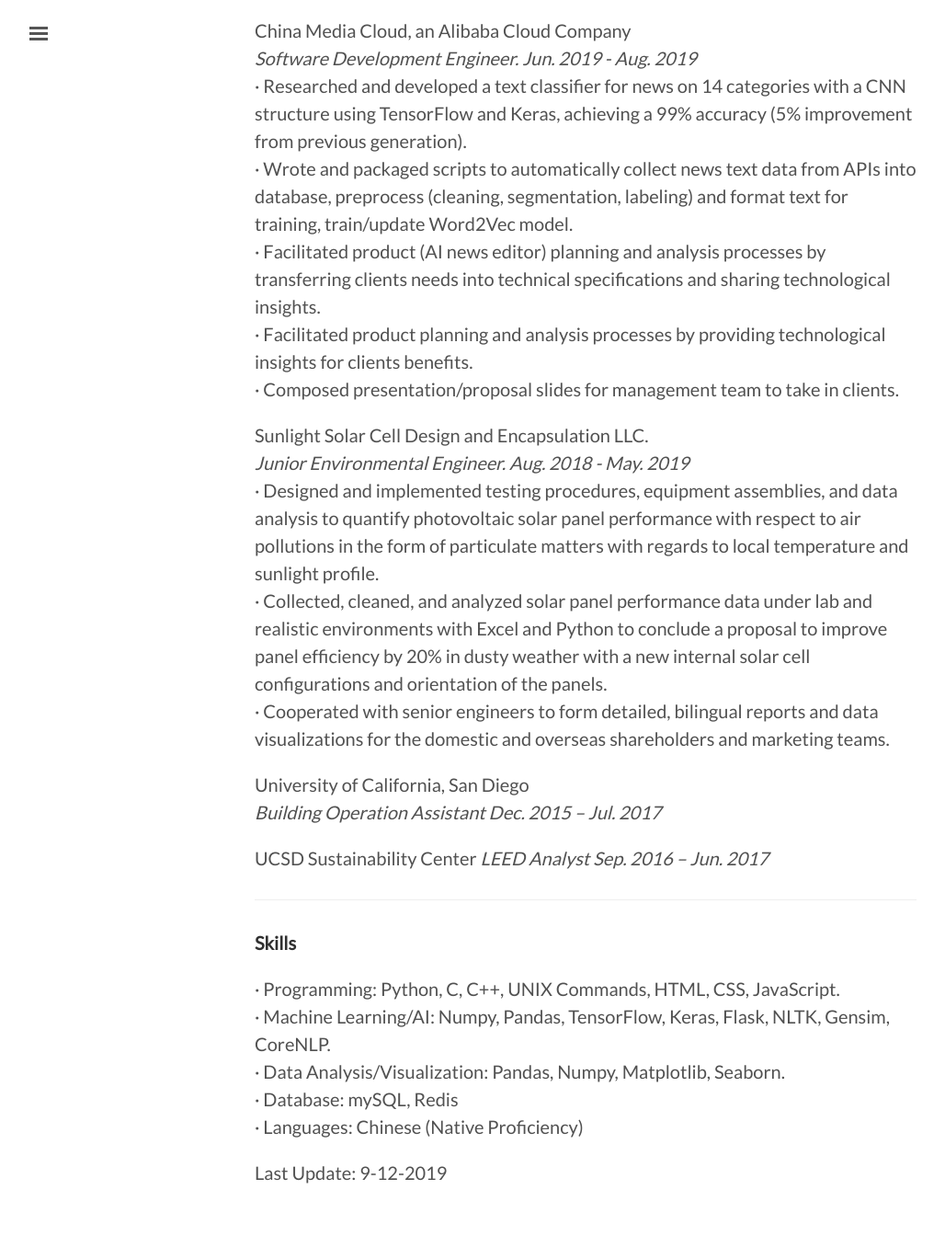
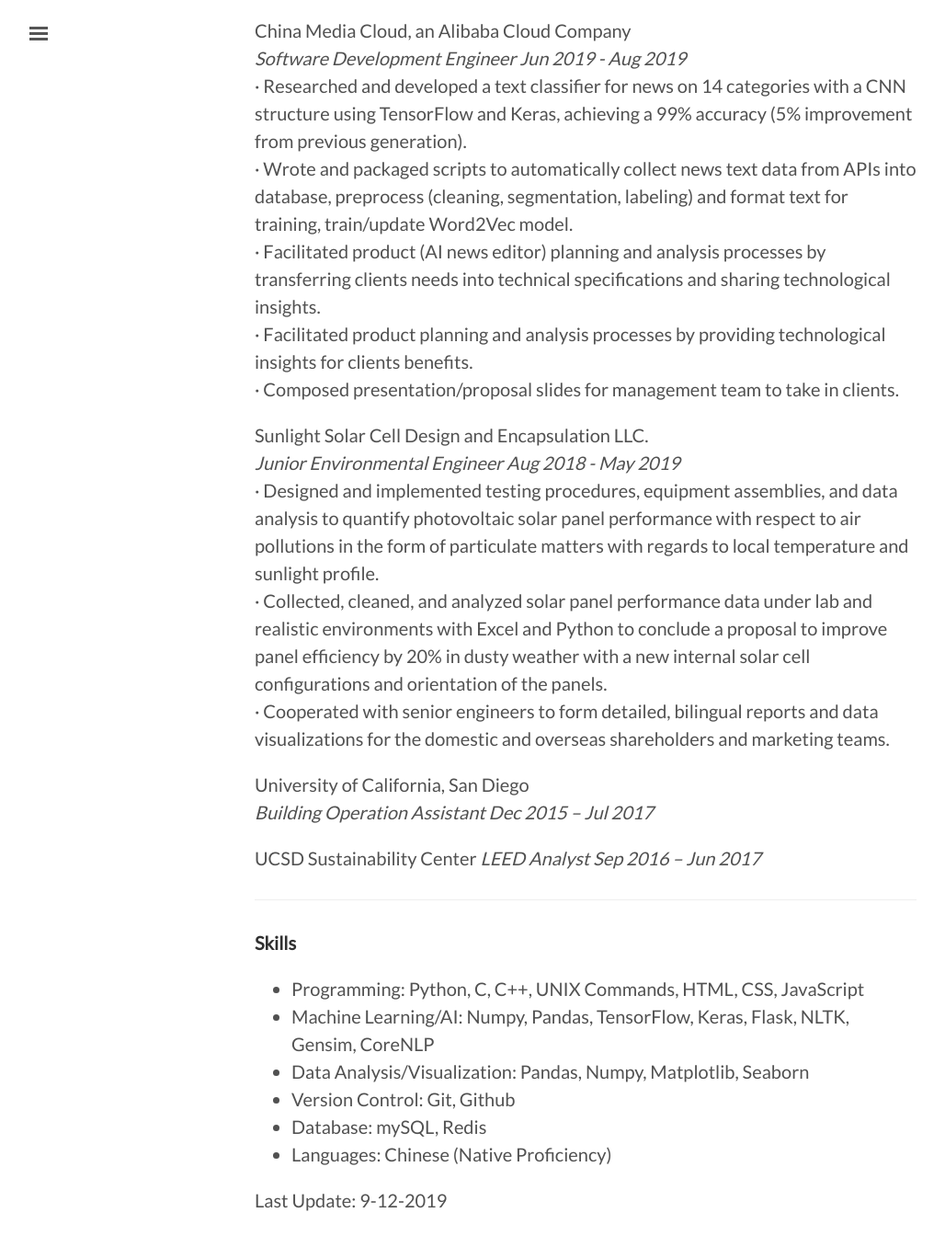
Before and after one commit to tonyzhang95/tonyzhang95.github.io, a Jekyll site: the page built from resume.md, in a window 1280 px wide and 1400 px high, scrolled down 740 px. Shown: the top 1356 px of the window at 92% size, without its empty margins (3-1031 px from the left). Built offline with Jekyll 4.4.1, drawn with Linux system fonts in a browser that asks for light colours; nearby versions of some CDN libraries; some of the changed text lies outside the part shown.

Commit message:
minor update on license, resume, config

```diff
--- a/_config.yml
+++ b/_config.yml
@@ -2,7 +2,7 @@
 
 # Setup
 title:               Zibo's Website
-tagline:             "A digital collection of my life"
+tagline:             "A digital collection of my work and life"
 description:         "Navigation"
 url:                 http://tonyzhang95.github.io
 baseurl:             ""
--- a/resume.md
+++ b/resume.md
@@ -24,7 +24,7 @@
 __Work__
 
 China Media Cloud, an Alibaba Cloud Company
-_Software Development Engineer. Jun. 2019 - Aug. 2019_
+_Software Development Engineer Jun 2019 - Aug 2019_
 · Researched and developed a text classifier for news on 14 categories with a CNN structure using TensorFlow and Keras, achieving a 99% accuracy (5% improvement from previous generation).
 · Wrote and packaged scripts to automatically collect news text data from APIs into database, preprocess (cleaning, segmentation, labeling) and format text for training, train/update Word2Vec model.
 · Facilitated product (AI news editor) planning and analysis processes by transferring clients needs into technical specifications and sharing technological insights.
@@ -32,27 +32,28 @@
 · Composed presentation/proposal slides for management team to take in clients.
 
 Sunlight Solar Cell Design and Encapsulation LLC.
-_Junior Environmental Engineer. Aug. 2018 - May. 2019_
+_Junior Environmental Engineer Aug 2018 - May 2019_
 · Designed and implemented testing procedures, equipment assemblies, and data analysis to quantify photovoltaic solar panel performance with respect to air pollutions in the form of particulate matters with regards to local temperature and sunlight profile.
 · Collected, cleaned, and analyzed solar panel performance data under lab and realistic environments with Excel and Python to conclude a proposal to improve panel efficiency by 20% in dusty weather with a new internal solar cell configurations and orientation of the panels.
 · Cooperated with senior engineers to form detailed, bilingual reports and data visualizations for the domestic and overseas shareholders and marketing teams.
 
 University of California, San Diego
-_Building Operation Assistant Dec. 2015 – Jul. 2017_
+_Building Operation Assistant Dec 2015 – Jul 2017_
 
 UCSD Sustainability Center
-_LEED Analyst Sep. 2016 – Jun. 2017_
+_LEED Analyst Sep 2016 – Jun 2017_
 
 
 ***
 
 __Skills__
 
-· Programming: Python, C, C++, UNIX Commands, HTML, CSS, JavaScript.
-· Machine Learning/AI: Numpy, Pandas, TensorFlow, Keras, Flask, NLTK, Gensim, CoreNLP.
-· Data Analysis/Visualization: Pandas, Numpy, Matplotlib, Seaborn.
-· Database: mySQL, Redis
-· Languages: Chinese (Native Proficiency)
+* Programming: Python, C, C++, UNIX Commands, HTML, CSS, JavaScript
+* Machine Learning/AI: Numpy, Pandas, TensorFlow, Keras, Flask, NLTK, Gensim, CoreNLP
+* Data Analysis/Visualization: Pandas, Numpy, Matplotlib, Seaborn
+* Version Control: Git, Github
+* Database: mySQL, Redis
+* Languages: Chinese (Native Proficiency)
 
 
 
```
Also changed, not shown: other parts of resume.md (+2 -2 lines), LICENSE.md.
